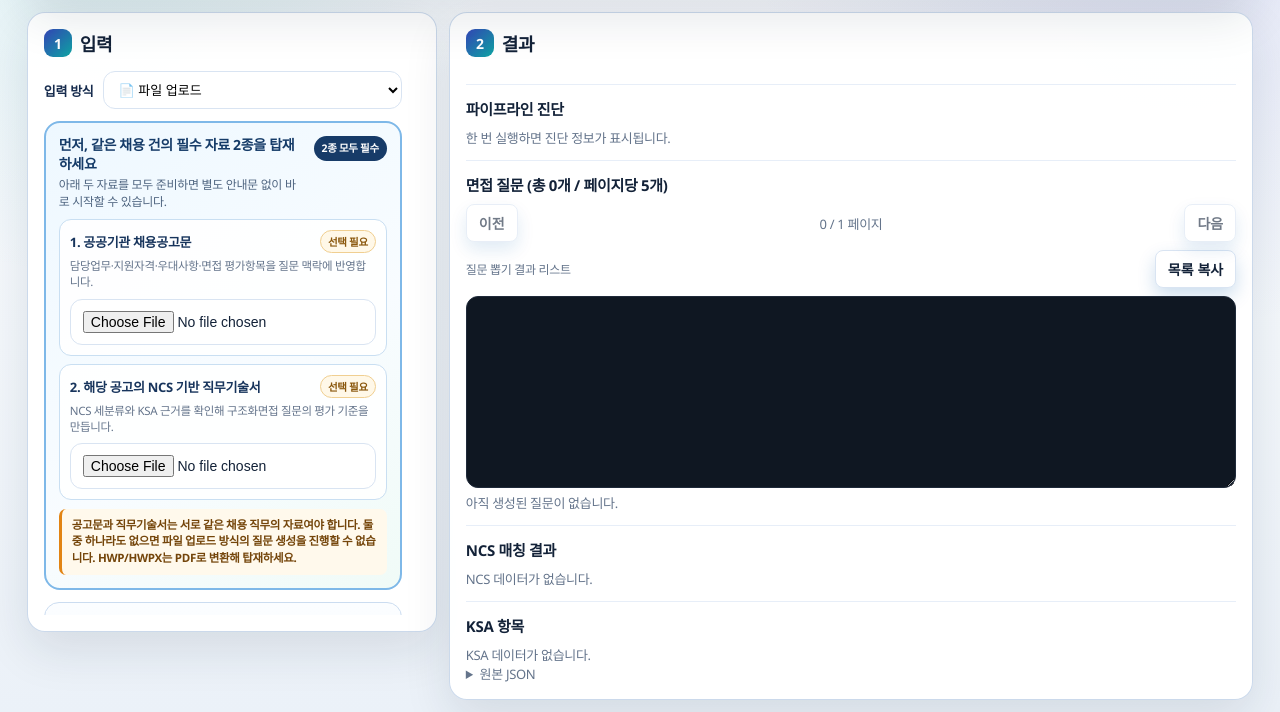
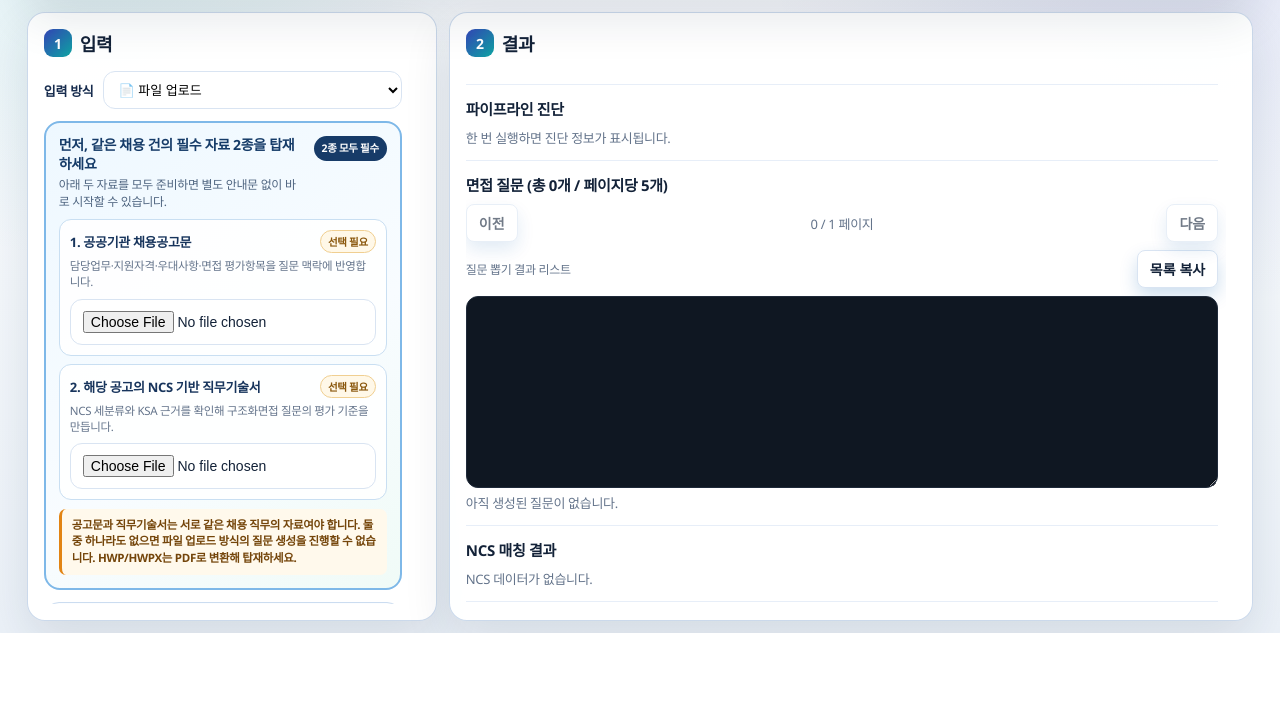
Before and after one commit to koul777/NCScope, a website: page app/static/index.html in a window 1280 px wide. Shown: the part 167-879 px from the top of the page. After the commit the page ends 800 px from the top, so only its background shows below. Drawn offline with Linux system fonts and the light colour scheme; no server answers.

Commit message:
Fit input and result panels to viewport

```diff
--- a/app/static/index.html
+++ b/app/static/index.html
@@ -20,12 +20,13 @@
       --shadow:0 18px 48px rgba(18, 34, 56, .11);
     }
     * { box-sizing:border-box; }
-    body { margin:0; min-height:100vh; overflow-x:hidden; overflow-y:auto; background:
+    html { height:100%; }
+    body { margin:0; min-height:100%; height:100%; overflow-x:hidden; overflow-y:hidden; background:
       radial-gradient(circle at 8% 5%, rgba(14,165,163,.12), transparent 28%),
       radial-gradient(circle at 92% 8%, rgba(52,71,184,.13), transparent 30%),
       linear-gradient(180deg,#fbfcff 0%, var(--bg) 58%, #ebf1f8 100%);
       color:var(--ink); font-family:"Segoe UI","Noto Sans KR",sans-serif; letter-spacing:-.02em; }
-    .wrap { width:min(1440px, 98vw); min-height:100vh; margin:0 auto; padding:10px 14px 12px; display:grid; grid-template-rows:auto auto; gap:12px; }
+    .wrap { width:min(1440px, 98vw); height:100dvh; min-height:0; margin:0 auto; padding:10px 14px 12px; display:grid; grid-template-rows:auto minmax(0,1fr); gap:12px; }
     .hero { position:relative; overflow:hidden; background:linear-gradient(124deg,var(--navy),#243a8f 52%,#0f8f8d); color:#fff; border-radius:20px; padding:0; box-shadow:var(--shadow); }
     .hero:before { content:""; position:absolute; left:-90px; bottom:-160px; width:320px; height:320px; border-radius:50%; background:rgba(245,158,11,.16); }
     .hero:after { content:""; position:absolute; right:-60px; top:-90px; width:330px; height:330px; border-radius:50%; background:rgba(255,255,255,.12); }
@@ -37,13 +38,13 @@
     .hero-badges { display:flex; flex-wrap:wrap; justify-content:flex-end; gap:8px; min-width:310px; }
     .badge { border:1px solid rgba(255,255,255,.32); background:rgba(255,255,255,.13); border-radius:999px; padding:7px 11px; font-size:12px; font-weight:800; backdrop-filter:blur(4px); }
     .build-tag { margin-top:7px; font-size:12px; opacity:.78; }
-     .grid { display:grid; grid-template-columns:minmax(360px,410px) 1fr; gap:12px; align-items:start; }
+     .grid { display:grid; grid-template-columns:minmax(360px,410px) minmax(0,1fr); gap:12px; min-height:0; height:100%; align-items:stretch; }
      .card { background:rgba(255,255,255,.96); border:1px solid rgba(198,213,233,.9); border-radius:18px; padding:16px; overflow:visible; box-shadow:var(--shadow); }
-     .input-card { height:clamp(540px, calc(100vh - 180px), 900px); display:flex; flex-direction:column; overflow:hidden; }
-     .input-scroll { min-height:0; flex:1 1 auto; overflow-y:auto; overflow-x:hidden; padding:0 8px 8px 0; scrollbar-gutter:stable; }
-     .input-scroll::-webkit-scrollbar { width:10px; }
-     .input-scroll::-webkit-scrollbar-track { background:#eef4fb; border-radius:999px; }
-     .input-scroll::-webkit-scrollbar-thumb { background:#b5c9e2; border:2px solid #eef4fb; border-radius:999px; }
+     .input-card, .result-card { min-height:0; height:auto; display:flex; flex-direction:column; overflow:hidden; }
+     .input-scroll, .result-scroll { min-height:0; flex:1 1 auto; overflow-y:auto; overflow-x:hidden; padding:0 8px 8px 0; scrollbar-gutter:stable; overscroll-behavior:contain; scrollbar-width:thin; scrollbar-color:#b5c9e2 #eef4fb; }
+     .input-scroll::-webkit-scrollbar, .result-scroll::-webkit-scrollbar { width:10px; }
+     .input-scroll::-webkit-scrollbar-track, .result-scroll::-webkit-scrollbar-track { background:#eef4fb; border-radius:999px; }
+     .input-scroll::-webkit-scrollbar-thumb, .result-scroll::-webkit-scrollbar-thumb { background:#b5c9e2; border:2px solid #eef4fb; border-radius:999px; }
     .title { display:flex; align-items:center; gap:8px; margin:0 0 14px; font-size:18px; font-weight:900; }
     .title .step { display:inline-grid; place-items:center; width:28px; height:28px; border-radius:9px; color:#fff; background:linear-gradient(135deg,var(--primary),var(--primary-2)); font-size:14px; }
     label { display:block; margin:12px 0 6px; font-size:13px; font-weight:800; color:#162b4d; }
@@ -158,10 +159,9 @@
     .qnav-ind { font-size:13px; color:var(--muted); }
     .question-text-toolbar { display:flex; align-items:center; justify-content:space-between; gap:10px; margin-bottom:8px; }
     .question-text-export { width:100%; min-height:190px; white-space:pre-wrap; resize:vertical; font-size:12px; font-family:Consolas, "Courier New", monospace; background:#0f1722; color:#d6e4f6; border-color:#1f2a3a; }
-     /* 결과 카드는 문서 전체 스크롤을 사용하고, 입력 카드는 .input-scroll에서만 내부 스크롤합니다. */
-    .result-scroll { max-height:none; overflow:visible; padding-right:0; }
+     /* 데스크톱에서는 상단 헤더 아래 높이를 좌우 카드가 나눠 쓰고, 각 패널만 독립 스크롤합니다. */
     .hidden { display:none !important; }
-     @media (max-width:980px){ .wrap { min-height:0; } .grid { grid-template-columns:1fr; } .input-card { height:auto; max-height:none; overflow:visible; } .input-scroll { overflow:visible; padding-right:0; } .hero-main { align-items:flex-start; flex-direction:column; } .hero-badges { justify-content:flex-start; min-width:0; } }
+     @media (max-width:980px){ body { height:auto; min-height:100%; overflow-y:auto; } .wrap { height:auto; min-height:100dvh; } .grid { grid-template-columns:1fr; height:auto; min-height:0; } .input-card, .result-card { height:auto; max-height:none; overflow:visible; } .input-scroll, .result-scroll { overflow:visible; padding-right:0; } .hero-main { align-items:flex-start; flex-direction:column; } .hero-badges { justify-content:flex-start; min-width:0; } }
     @media (max-width:560px){ .provider-key-row { grid-template-columns:repeat(3,minmax(0,1fr)); } .provider-key-row input { grid-column:1 / -1; } .provider-key-action { width:100%; min-width:0; } }
 
     /* legacy small-category helper */
@@ -493,7 +493,7 @@
 
       </section>
 
-      <section class="card">
+      <section class="card result-card">
         <h2 class="title"><span class="step">2</span>결과</h2>
         <div class="result-scroll">
           <div id="errorBox" class="pill warn" style="display:none; margin-bottom:8px;" role="alert" tabindex="-1"></div>
```
